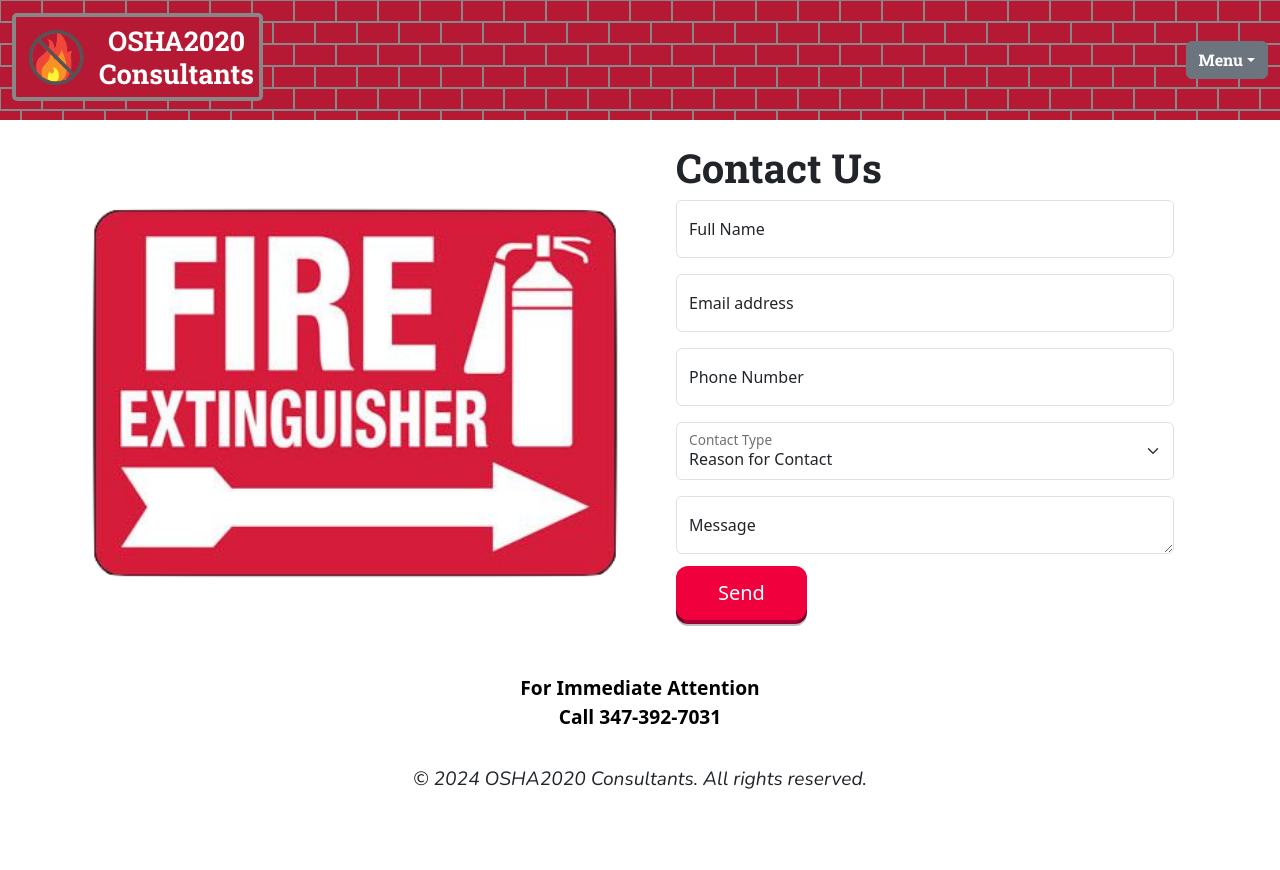
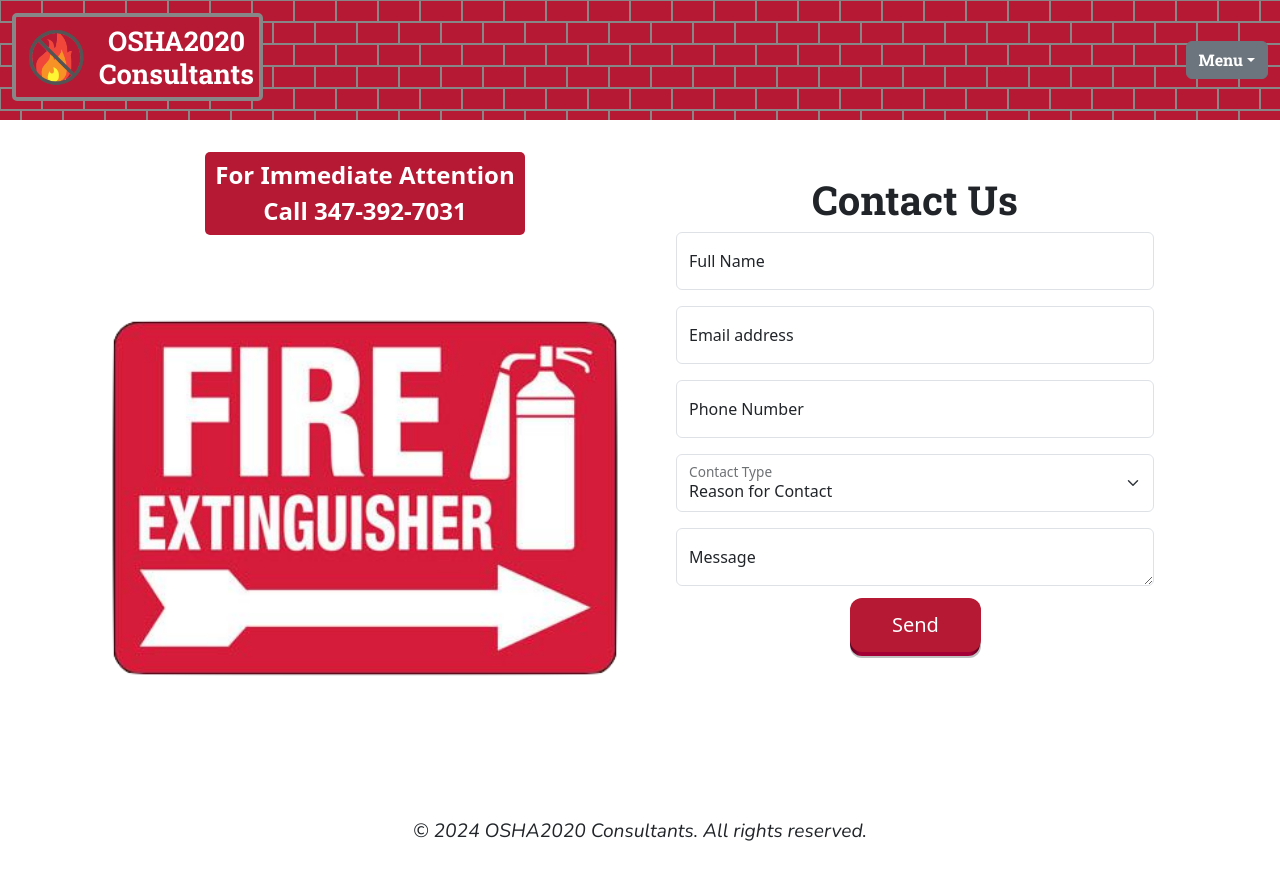
Before and after one commit to ronrain/fire-safety-guard, a React (Vite) app in the folder fire-safety-guard/: page /contact in a window 1280 px wide. Before the commit the page ends 817 px from the top, so only its background shows below. Built offline with nearby package versions, Linux system fonts and the light colour scheme.

Commit message:
update contact form

```diff
--- a/fire-safety-guard/src/pages/About/About.jsx
+++ b/fire-safety-guard/src/pages/About/About.jsx
@@ -3,7 +3,7 @@ import './About.css'
 const About = () => {
   return (
     <main>
-      <div className="container" style={{backgroundColor: 'white'}}>
+      <div className="container" style={{backgroundColor: 'white', padding:'2rem'}}>
         <h1 className="display-4 text-center">Who We Are</h1>
         <div className="row justify-content-center">
           <div className="col-lg-8">
--- a/fire-safety-guard/src/pages/ContactForm/ContactForm.css
+++ b/fire-safety-guard/src/pages/ContactForm/ContactForm.css
@@ -51,7 +51,7 @@
   border-radius: 12px;
   font-size: 1.1rem;
   color: white;
-  background: hsl(345deg 100% 47%);
+  background: #b51933;
   will-change: transform;
   transform: translateY(-4px);
   transition:
--- a/fire-safety-guard/src/pages/ContactForm/ContactForm.jsx
+++ b/fire-safety-guard/src/pages/ContactForm/ContactForm.jsx
@@ -24,14 +24,19 @@ const ContactForm = () => {
   };
 
   return (
-    <div className="container"style={{backgroundColor: 'white'}}>
+    <div className="container"style={{backgroundColor: 'white', padding:'2rem'}}>
   <div className="row">
     <div className="col-md-6">
+    <div className="text-center mb-0" style={{ left: '0', width: '100%', padding: '0 20px' }}>
+  <a href="tel:+3473927031" className="phone-number" style={{ color: 'white', fontSize: '1.5rem', fontWeight: 'bold', backgroundColor: '#b51933', padding: '5px 10px', borderRadius: '5px', display: 'inline-block' }}>
+    For Immediate Attention<br />Call 347-392-7031
+  </a>
+</div>
       <img src="./fire-ext-sign.png" alt="Logo" className="navbar-logo" style={{ width: '100%', height: 'auto' }} />
     </div>
     <div className="col-md-6">
       <form ref={form} onSubmit={sendEmail} className="p-4">
-        <h1>Contact Us</h1>
+        <h1 className='text-center'>Contact Us</h1>
         <div className="form-floating mb-3">
           <input type="text" className="form-control d-block" id="floatingInputName" placeholder="Full Name" name="from_name" required />
           <label htmlFor="floatingInputName">Full Name</label>
@@ -56,16 +61,15 @@ const ContactForm = () => {
           <textarea className="form-control d-block" id="floatingText" placeholder="Leave a Message" name="message" rows="7" required></textarea>
           <label htmlFor="floatingText">Message</label>
         </div>
+        <div className='text-center'>
         <button className="button-82-pushable" role="button">
           <span className="button-82-shadow"></span>
           <span className="button-82-edge"></span>
           <span className="button-82-front text">Send</span>
         </button>
+        </div>
       </form>
     </div>
-    <a href="tel:+3473927031" className="navbar-text text-center mb-0 phone-number me-auto" style={{ color: 'black', fontSize: '1.2rem' }}>
-          <strong>For Immediate Attention <br />Call 347-392-7031</strong>
-        </a>
   </div>
 </div>
 
--- a/fire-safety-guard/src/pages/Details/Details.jsx
+++ b/fire-safety-guard/src/pages/Details/Details.jsx
@@ -8,9 +8,12 @@ import { locationData, serviceData } from "../../data/data"
 const Details = () => {
   return (
     <main>
-      <h1 className="text-center">What We Do</h1>
+      <div className="container" style={{backgroundColor: 'white', padding:'2rem'}}>
+
+      <h1 className="text-center" >What We Do</h1>
       <ServiceList title="We Supply Fire Guards For:" service={serviceData} />
       <LocationList title="Where We Have Worked:" location={locationData} />
+      </div>
     </main>
   )
 }
```
